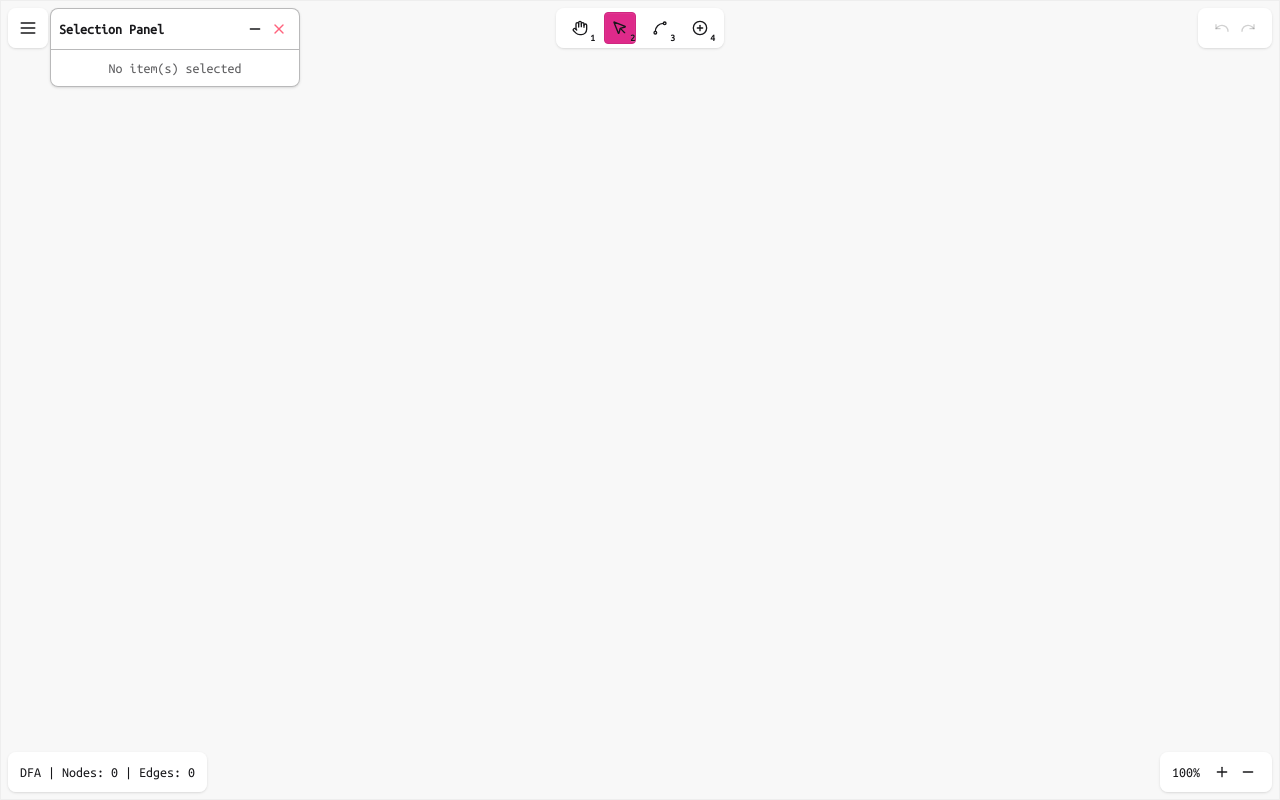
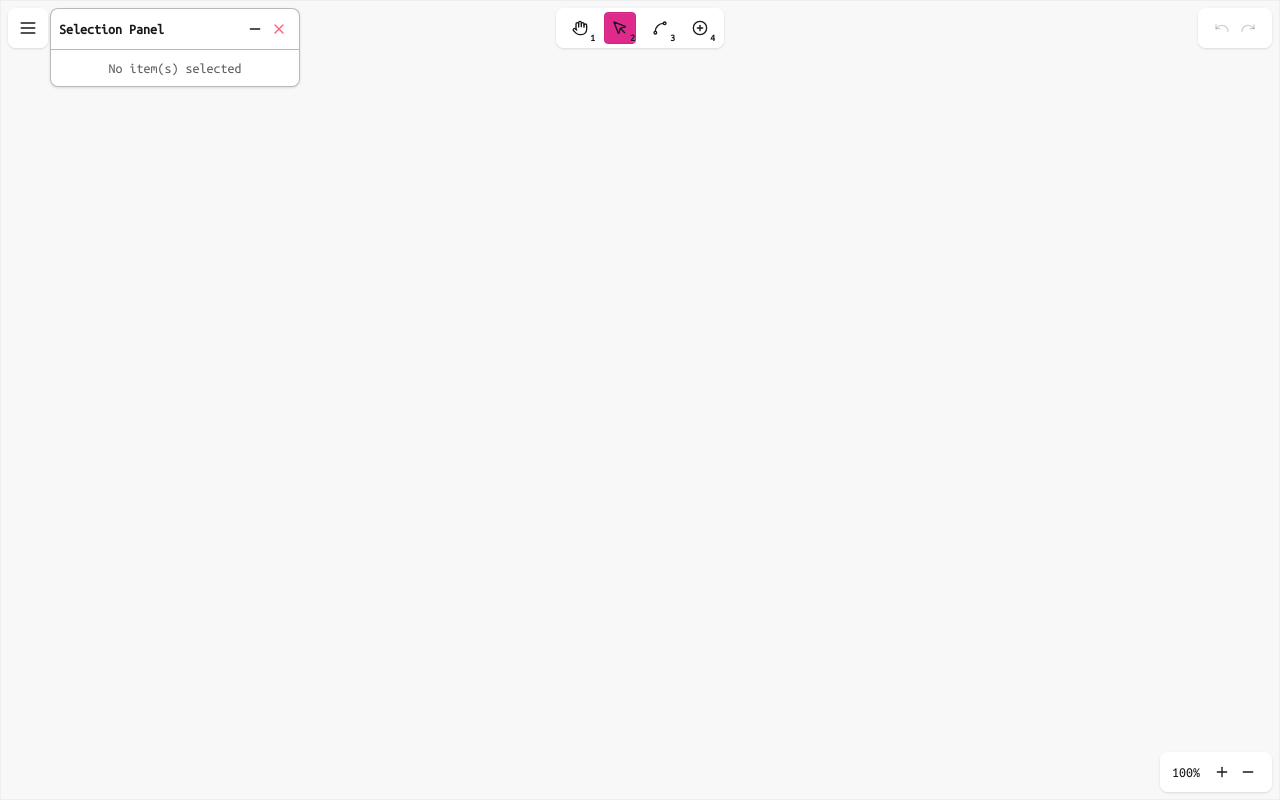
Before and after one commit to cactuuus/FSA-simulator, a SvelteKit app: page / in a window 1280 px wide. Built offline with nearby package versions, Linux system fonts and the light colour scheme.

Commit message:
removed graf info debug panel

```diff
--- a/src/routes/+page.svelte
+++ b/src/routes/+page.svelte
@@ -186,17 +186,6 @@
 		{/if}
 	</div>
 
-	<!-- Graph info panel -->
-	<div
-		class="absolute bottom-2 left-2 flex h-10 items-center rounded-box bg-base-100/95 px-3 py-2 text-sm shadow"
-	>
-		<span>
-			{editorCtx.fsaGraph.type}
-			| Nodes: {editorCtx.fsaGraph.nodes.length}
-			| Edges: {editorCtx.fsaGraph.edges.length}
-		</span>
-	</div>
-
 	<!-- Zoom controls -->
 	<div class="absolute right-2 bottom-2">
 		<ZoomControls viewport={editorCtx.viewport} />
```
